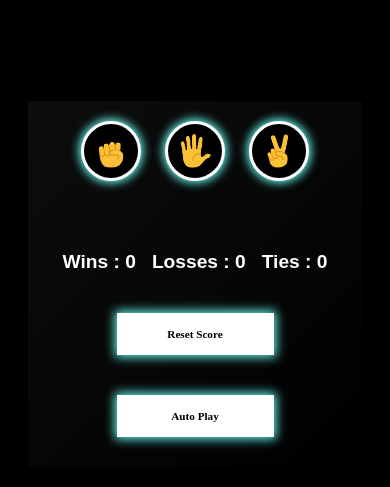
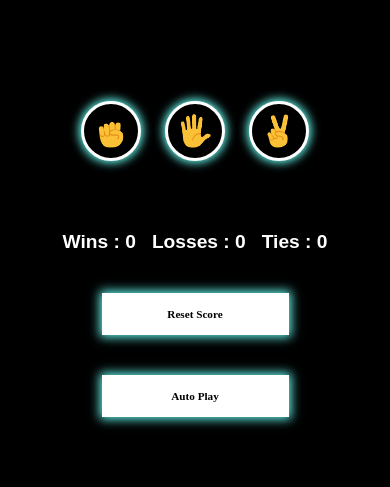
Before and after one commit to Singhskr1007/Project-RPS-GAME, a plain HTML site: page index.html in a window 390 px wide. Shown: the part 151-638 px from the top of the page. Drawn offline with Linux system fonts and the light colour scheme; a web font is replaced by a local one.

Commit message:
Update style.css

```diff
--- a/style.css
+++ b/style.css
@@ -50,16 +50,6 @@ h1 {
     font-family: "Jersey 10", sans-serif;
     font-weight: 400;
     font-style: normal;
-}
-.glass {
-    background: linear-gradient(135deg, rgba(255,255,255,0.05), rgba(255,255,255,0));
-    backdrop-filter: blur(10px);
-    -webkit-backdrop-filter: blur(0px);
-    border-radius: 0;
-    border: 0px solid rgba(255,255,255,0.18);
-    box-shadow: 0 8px 32px 0 rgba(0,0,0,0.37);
-    margin: 10px 60px;
-    padding: 20px;
 }
 .js-score {
     margin-top: 60px;
@@ -119,10 +109,6 @@ a {
         transform: scale(1.1);
         box-shadow: 0 0 20px 4px #66FCF1;
     }
-    .glass {
-        margin: 10px 30px;
-        padding: 15px;
-    }
     .resetbtn, .auto-play {
         width: 30%;
         font-size: 0.8em;
@@ -152,11 +138,7 @@ a {
         transform: scale(1.1);
         box-shadow: 0 0 20px 4px #66FCF1;
     }
-    .glass {
-        margin: 10px 20px;
-        padding: 10px;
-    }
-    .resetbtn, .auto-play {
+      .resetbtn, .auto-play {
         width: 50%;
         font-size: 0.7em;
         box-shadow: 0 0 10px 2px #66FCF1;
```
